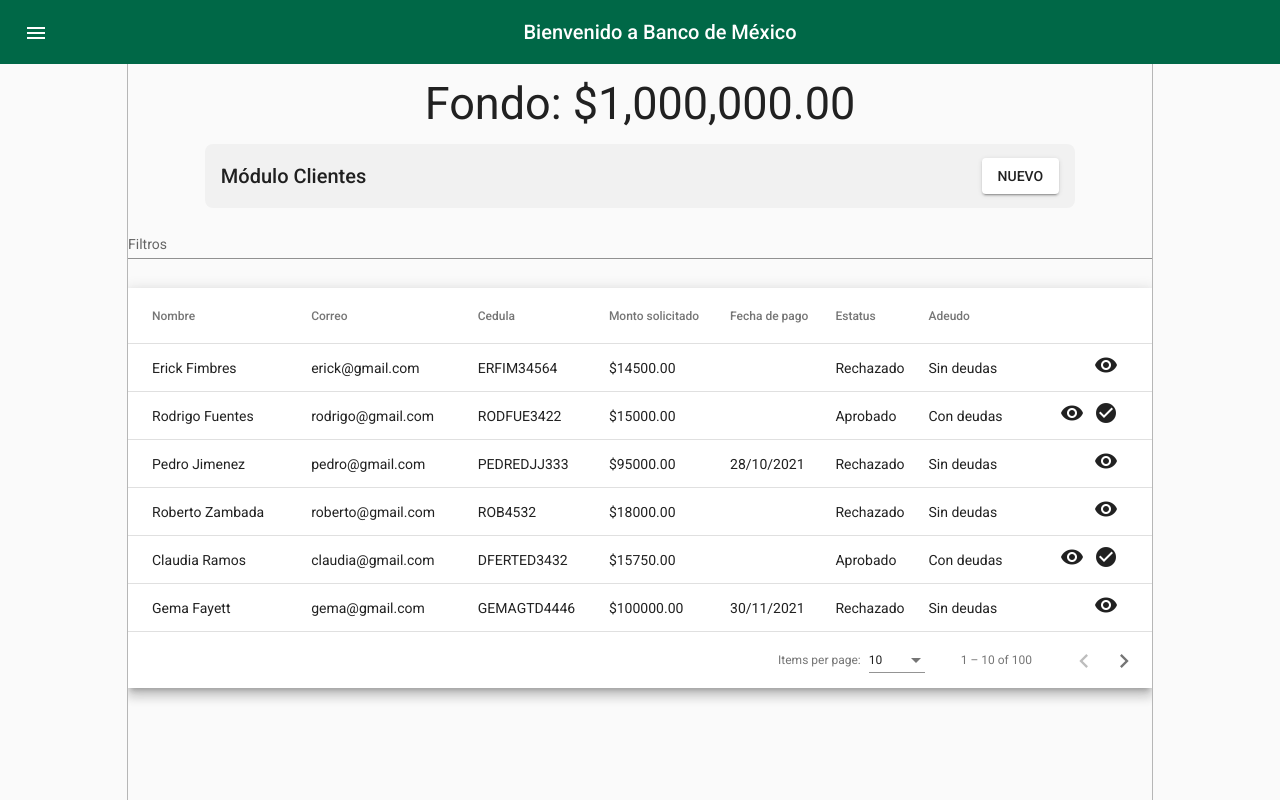
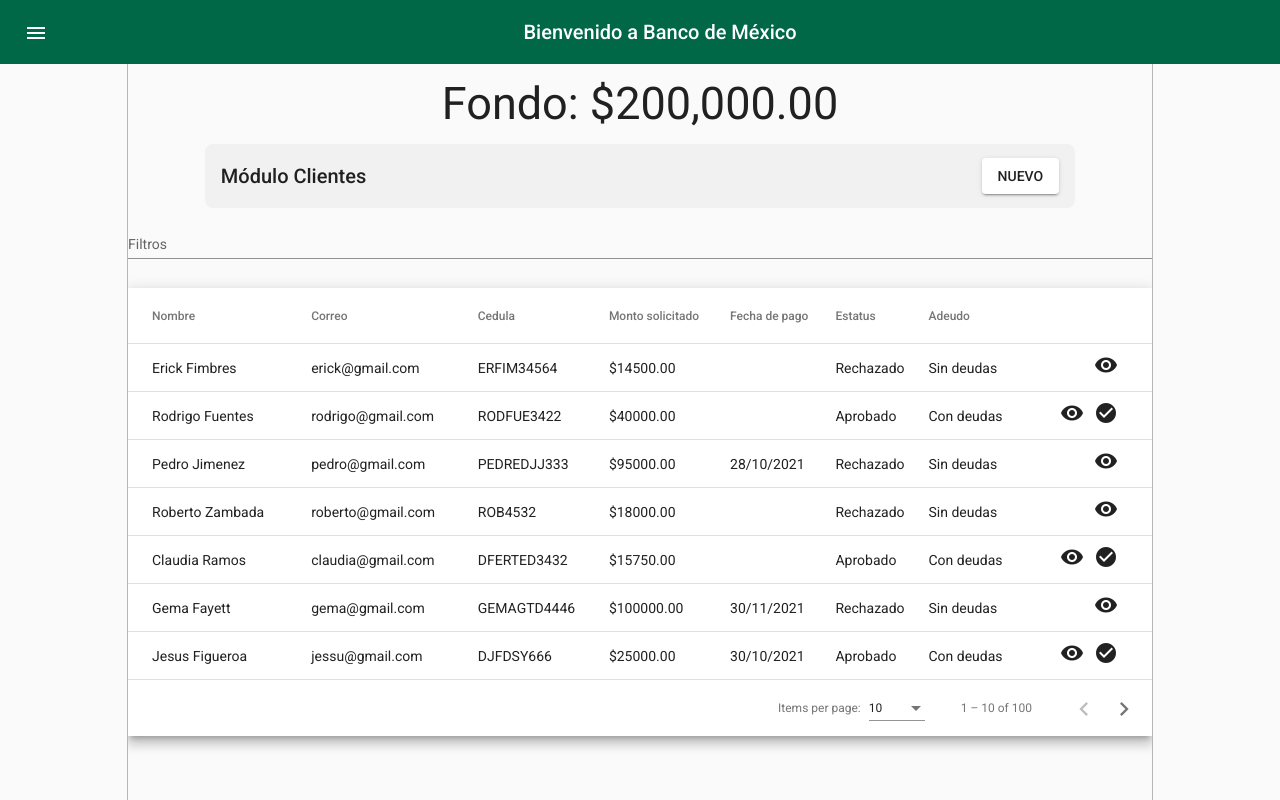
Before and after one commit to jorgelopezlazo/prestamos_banco, an Angular app: page /clientes in a window 1280 px wide. Built offline with nearby package versions, Linux system fonts and the light colour scheme; data requests are answered from the project's data file.

Commit message:
[FEAT] -> Se terminan cálculos con fondo de banco y prestamos

```diff
--- a/server/db.json
+++ b/server/db.json
@@ -21,7 +21,7 @@
       "nombre": "Rodrigo Fuentes",
       "correo": "rodrigo@gmail.com",
       "cedula": "RODFUE3422",
-      "valor_solicitado": 15000,
+      "valor_solicitado": 40000,
       "fecha_pagar": "",
       "estado_credito": true,
       "pago_credito": false,
@@ -47,6 +47,10 @@
         {
           "fecha_autorizado": "03/10/2021",
           "prestamo": 15000
+        },
+        {
+          "fecha_autorizado": "03/10/2021",
+          "prestamo": 40000
         }
       ]
     },
@@ -95,6 +99,10 @@
         {
           "fecha_autorizado": "03/10/2021",
           "prestamo": 15750
+        },
+        {
+          "fecha_autorizado": "03/10/2021",
+          "prestamo": 15750
         }
       ]
     },
@@ -110,6 +118,24 @@
       "solicitado": true,
       "adeudo": false,
       "historial": []
+    },
+    {
+      "id": "DJFDSY666-8859",
+      "nombre": "Jesus Figueroa",
+      "correo": "jessu@gmail.com",
+      "cedula": "DJFDSY666",
+      "valor_solicitado": 25000,
+      "fecha_pagar": "30/10/2021",
+      "estado_credito": true,
+      "pago_credito": false,
+      "solicitado": true,
+      "adeudo": true,
+      "historial": [
+        {
+          "fecha_autorizado": "03/10/2021",
+          "prestamo": 25000
+        }
+      ]
     }
   ]
 }
--- a/src/app/shared/components/clientes/clientes.component.ts
+++ b/src/app/shared/components/clientes/clientes.component.ts
@@ -9,6 +9,7 @@
 import { Router } from '@angular/router';
 import {MatDialog} from '@angular/material/dialog';
 import { ConfirmMontoComponent } from '../confirm-monto/confirm-monto.component';
+import { environment } from 'src/environments/environment';
 
 
 @Component({
@@ -70,10 +71,12 @@
     if (!data.solicitado) {
       random_boolean = Math.random() >= 0.5;
     }
-    if(random_boolean) data.historial.push({
-      'fecha_autorizado': date.toLocaleString("en-GB").substring(0,10),
-      'prestamo': data.valor_solicitado
-    })
+    if(random_boolean) {
+      data.historial.push({
+        'fecha_autorizado': date.toLocaleString("en-GB").substring(0,10),
+        'prestamo': data.valor_solicitado
+      })
+    }
 
     const cliente: Cliente = {
       id: data?.id,
@@ -92,6 +95,7 @@
     this.clienteSvc.editCliente(cliente)
       .pipe(
         tap((cliente) => {
+          environment.capital = environment.capital - data.valor_solicitado
           this.listarClientes();
         })
       )
@@ -116,6 +120,7 @@
     this.clienteSvc.editCliente(cliente)
       .pipe(
         tap((cliente) => {
+          environment.capital = environment.capital + data.valor_solicitado
           this.listarClientes();
         })
       )
--- a/src/app/shared/components/fondo/fondo.component.html
+++ b/src/app/shared/components/fondo/fondo.component.html
@@ -1,3 +1,3 @@
 <div class="card">
-    <span>Fondo: {{1000000 | currency}}</span>
+    <span>Fondo: {{Environment.capital | currency}}</span>
 </div>
--- a/src/app/shared/components/fondo/fondo.component.ts
+++ b/src/app/shared/components/fondo/fondo.component.ts
@@ -1,4 +1,5 @@
-import { Component, OnInit } from '@angular/core';
+import { Component, Inject, OnInit } from '@angular/core';
+import { environment } from 'src/environments/environment';
 
 @Component({
   selector: 'app-fondo',
@@ -6,10 +7,10 @@
   styleUrls: ['./fondo.component.scss']
 })
 export class FondoComponent implements OnInit {
-
   constructor() { }
 
-  ngOnInit(): void {
-  }
+  ngOnInit(): void { }
+
+ Environment: any = environment;
 
 }
--- a/src/environments/environment.ts
+++ b/src/environments/environment.ts
@@ -3,7 +3,8 @@
 // The list of file replacements can be found in `angular.json`.
 
 export const environment = {
-  production: false
+  production: false,
+  capital: 200000
 };
 
 /*
```
